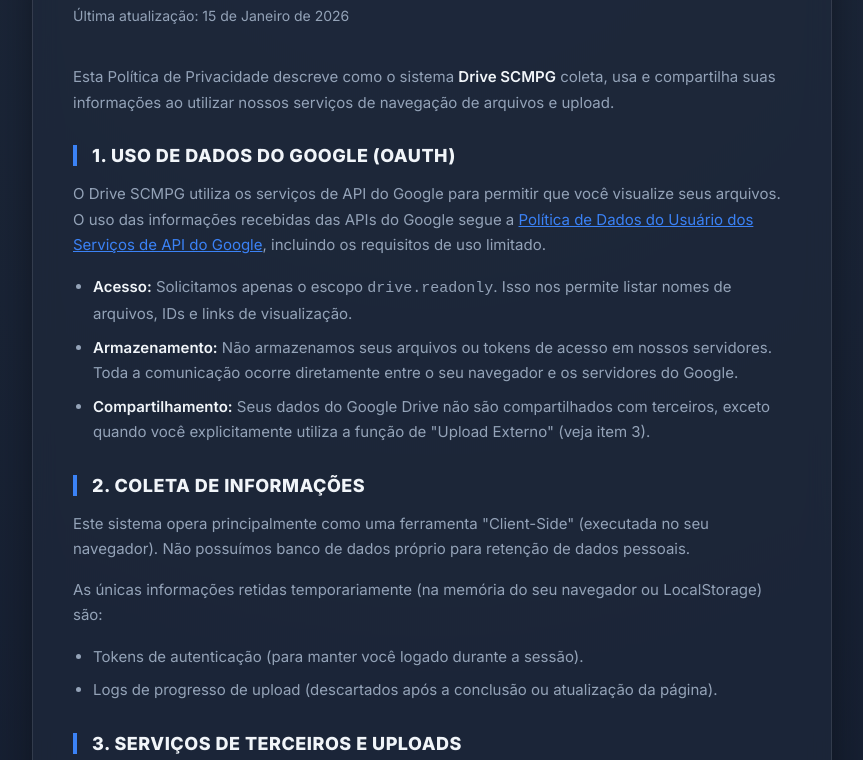
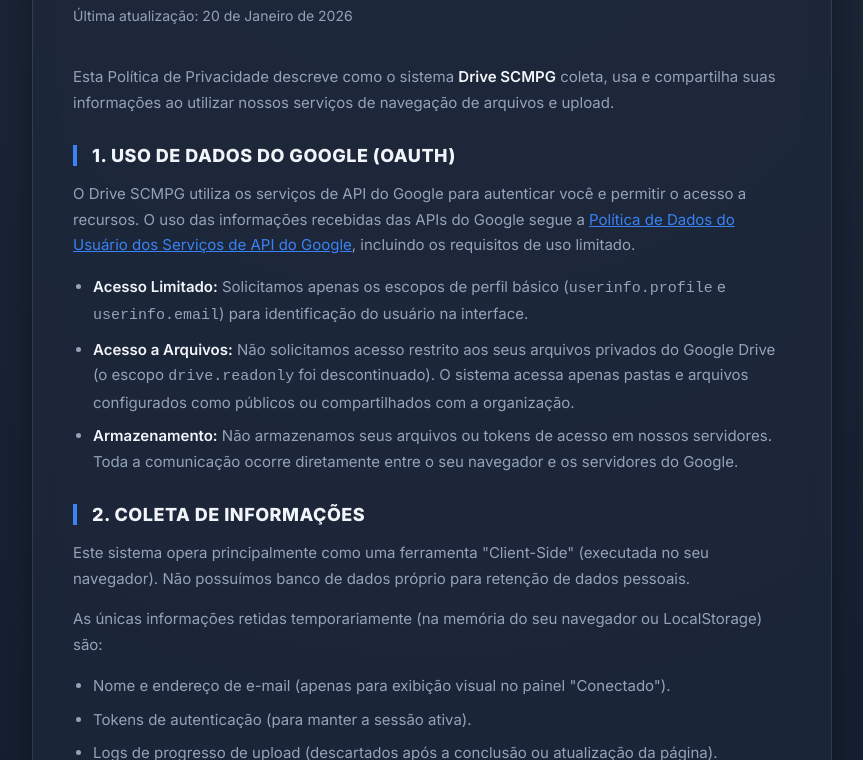
Before and after one commit to mktscpg/mktscpg.github.io, a plain HTML site: page privacy.html in a window 1280 px wide. Shown: the part 192-952 px from the top of the page, without its empty margins (208-1071 px from the left). Drawn offline with Linux system fonts and the light colour scheme.

Commit message:
Update privacy.html

```diff
--- a/privacy.html
+++ b/privacy.html
@@ -137,24 +137,25 @@
 
     <div class="card">
         <h1>Política de <span>Privacidade</span></h1>
-        <span class="subtitle">Última atualização: 15 de Janeiro de 2026</span>
+        <span class="subtitle">Última atualização: 20 de Janeiro de 2026</span>
 
         <p>Esta Política de Privacidade descreve como o sistema <strong>Drive SCMPG</strong> coleta, usa e compartilha suas informações ao utilizar nossos serviços de navegação de arquivos e upload.</p>
 
         <h2>1. Uso de Dados do Google (OAuth)</h2>
-        <p>O Drive SCMPG utiliza os serviços de API do Google para permitir que você visualize seus arquivos. O uso das informações recebidas das APIs do Google segue a <a href="https://developers.google.com/terms/api-services-user-data-policy" target="_blank" style="color:var(--primary)">Política de Dados do Usuário dos Serviços de API do Google</a>, incluindo os requisitos de uso limitado.</p>
+        <p>O Drive SCMPG utiliza os serviços de API do Google para autenticar você e permitir o acesso a recursos. O uso das informações recebidas das APIs do Google segue a <a href="https://developers.google.com/terms/api-services-user-data-policy" target="_blank" style="color:var(--primary)">Política de Dados do Usuário dos Serviços de API do Google</a>, incluindo os requisitos de uso limitado.</p>
 
         <ul>
-            <li><strong>Acesso:</strong> Solicitamos apenas o escopo <code>drive.readonly</code>. Isso nos permite listar nomes de arquivos, IDs e links de visualização.</li>
+            <li><strong>Acesso Limitado:</strong> Solicitamos apenas os escopos de perfil básico (<code>userinfo.profile</code> e <code>userinfo.email</code>) para identificação do usuário na interface.</li>
+            <li><strong>Acesso a Arquivos:</strong> Não solicitamos acesso restrito aos seus arquivos privados do Google Drive (o escopo <code>drive.readonly</code> foi descontinuado). O sistema acessa apenas pastas e arquivos configurados como públicos ou compartilhados com a organização.</li>
             <li><strong>Armazenamento:</strong> Não armazenamos seus arquivos ou tokens de acesso em nossos servidores. Toda a comunicação ocorre diretamente entre o seu navegador e os servidores do Google.</li>
-            <li><strong>Compartilhamento:</strong> Seus dados do Google Drive não são compartilhados com terceiros, exceto quando você explicitamente utiliza a função de "Upload Externo" (veja item 3).</li>
         </ul>
 
         <h2>2. Coleta de Informações</h2>
         <p>Este sistema opera principalmente como uma ferramenta "Client-Side" (executada no seu navegador). Não possuímos banco de dados próprio para retenção de dados pessoais.</p>
         <p>As únicas informações retidas temporariamente (na memória do seu navegador ou LocalStorage) são:</p>
         <ul>
-            <li>Tokens de autenticação (para manter você logado durante a sessão).</li>
+            <li>Nome e endereço de e-mail (apenas para exibição visual no painel "Conectado").</li>
+            <li>Tokens de autenticação (para manter a sessão ativa).</li>
             <li>Logs de progresso de upload (descartados após a conclusão ou atualização da página).</li>
         </ul>
 
```
